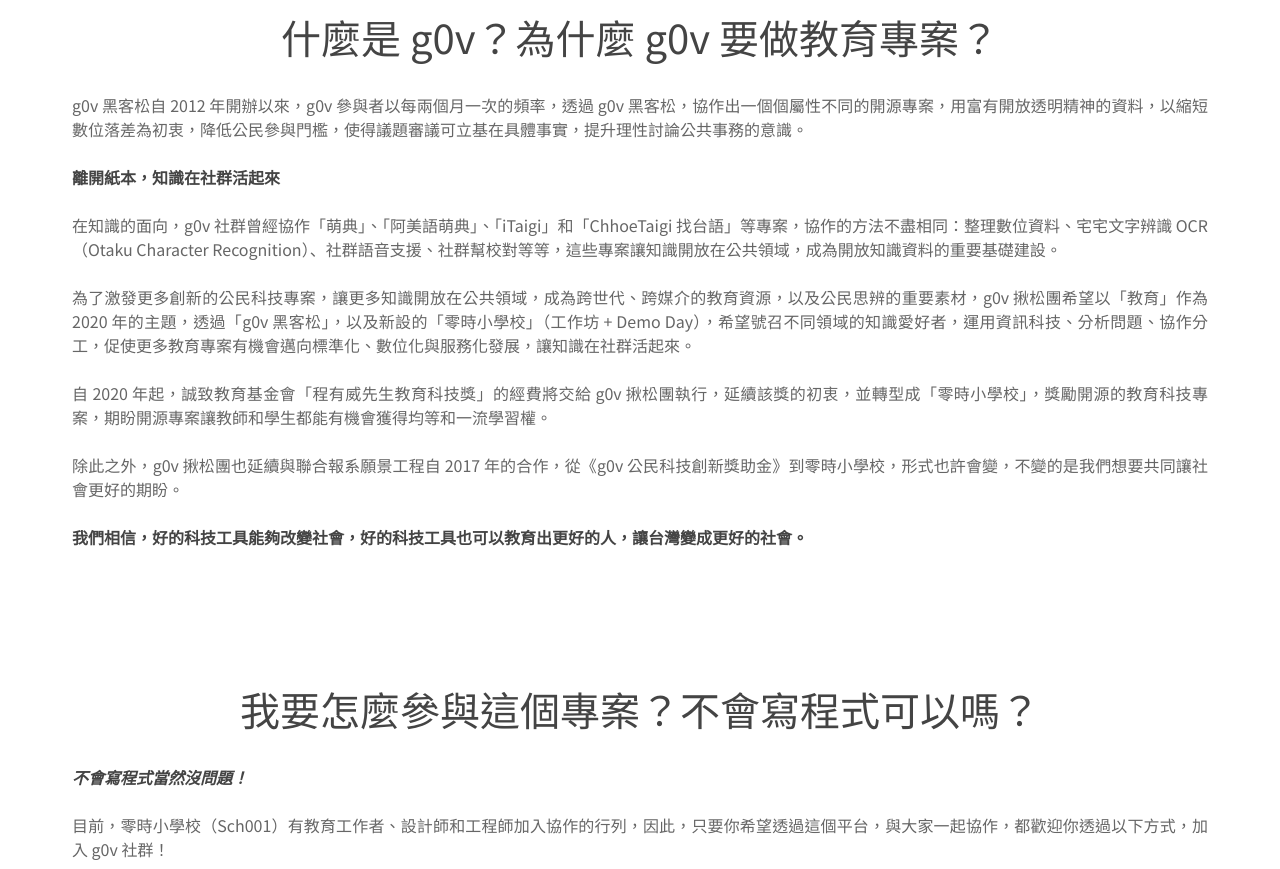
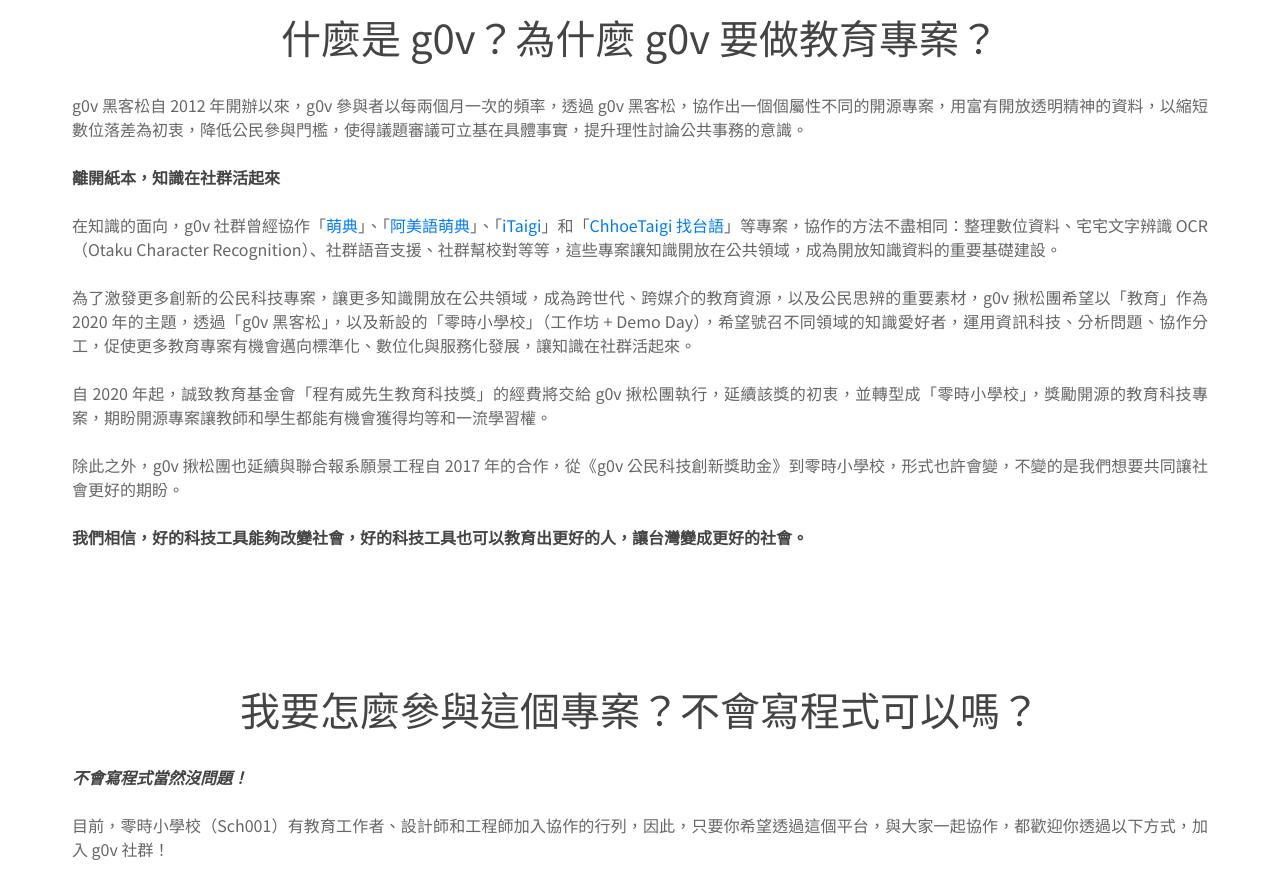
Before and after one commit to SeanGau/sch001-index, a plain HTML site: page index.html in a window 1280 px wide. Shown: the part 1059-1928 px from the top of the page. Drawn offline with nearby package versions, Linux system fonts and the light colour scheme.

Commit message:
add some link

```diff
--- a/index.html
+++ b/index.html
@@ -46,7 +46,7 @@
 				<br><br>
 				<b>離開紙本，知識在社群活起來</b>
 				<br><br>
-				在知識的面向，g0v 社群曾經協作「萌典」、「阿美語萌典」、「iTaigi」和「ChhoeTaigi 找台語」等專案，協作的方法不盡相同：整理數位資料、宅宅文字辨識 OCR（Otaku Character Recognition）、社群語音支援、社群幫校對等等，這些專案讓知識開放在公共領域，成為開放知識資料的重要基礎建設。
+				在知識的面向，g0v 社群曾經協作「<a href="https://www.moedict.tw/'%E6%99%BA%E8%AD%98" target="_blank">萌典</a>」、「<a href="https://amis.moedict.tw/#:co'ong" target="_blank">阿美語萌典</a>」、「<a href="https://itaigi.tw/k/%E5%8F%B0%E8%AA%9E/" target="_blank">iTaigi</a>」和「<a href="https://chhoe.taigi.info/" target="_blank">ChhoeTaigi 找台語</a>」等專案，協作的方法不盡相同：整理數位資料、宅宅文字辨識 OCR（Otaku Character Recognition）、社群語音支援、社群幫校對等等，這些專案讓知識開放在公共領域，成為開放知識資料的重要基礎建設。
 				<br><br>
 				為了激發更多創新的公民科技專案，讓更多知識開放在公共領域，成為跨世代、跨媒介的教育資源，以及公民思辨的重要素材，g0v 揪松團希望以「教育」作為 2020 年的主題，透過「g0v 黑客松」，以及新設的「零時小學校」（工作坊 + Demo Day），希望號召不同領域的知識愛好者，運用資訊科技、分析問題、協作分工，促使更多教育專案有機會邁向標準化、數位化與服務化發展，讓知識在社群活起來。
 				<br><br>
@@ -111,8 +111,8 @@
 					<div class="col-lg-4">
 						<p>
 							<b>電子郵件</b><br><br>
-							專案窗口 Bess 的 Email：  bess@jothon.g0v.tw<br><br>
-							歡迎副本 cc 給 g0v 揪松團 Email：  jothon-organizers@g0v.tw
+							專案窗口 Bess 的 Email：<br>bess@jothon.g0v.tw<br><br>
+							歡迎副本 cc 給 g0v 揪松團 Email：<br>jothon-organizers@g0v.tw
 						</p>
 					</div>
 					<div class="col-lg-4">
```
